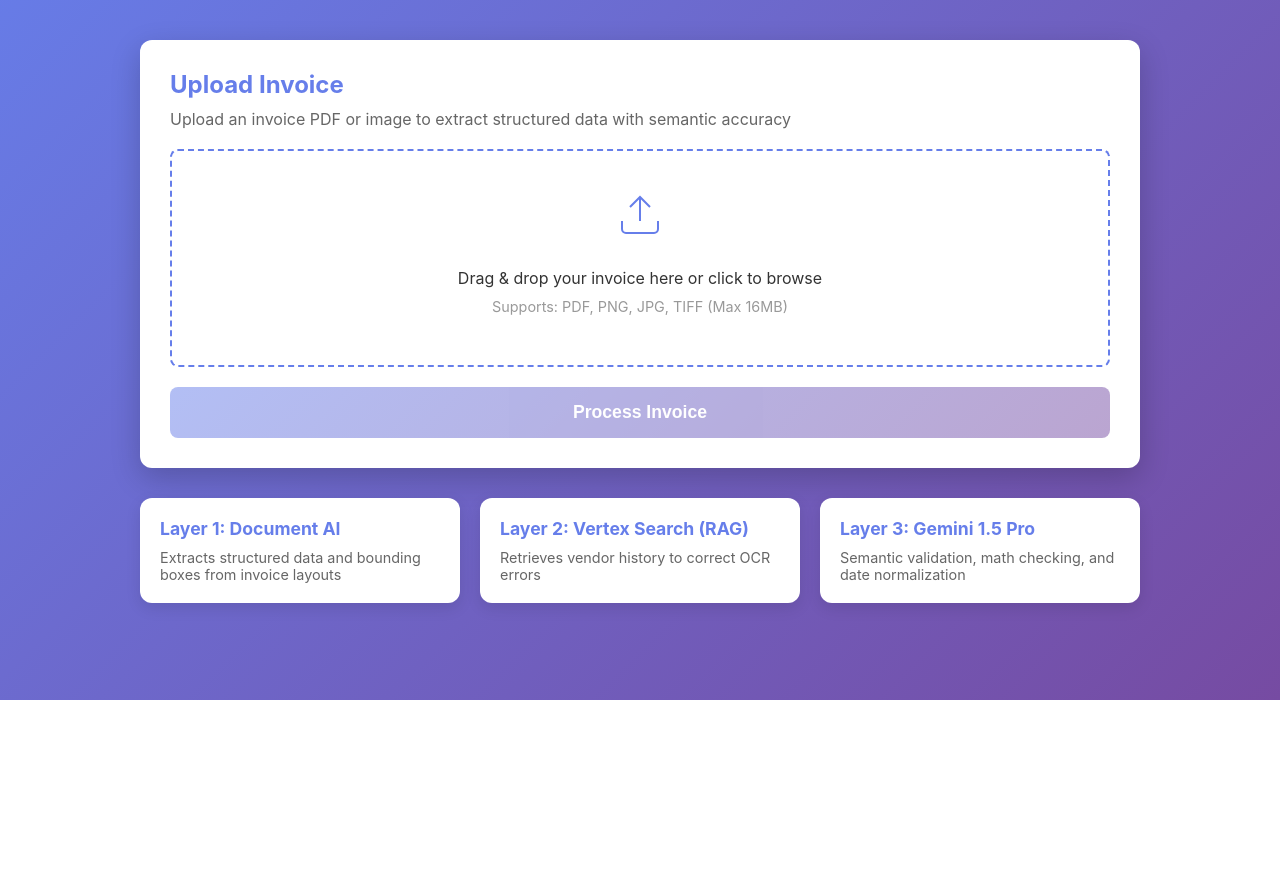
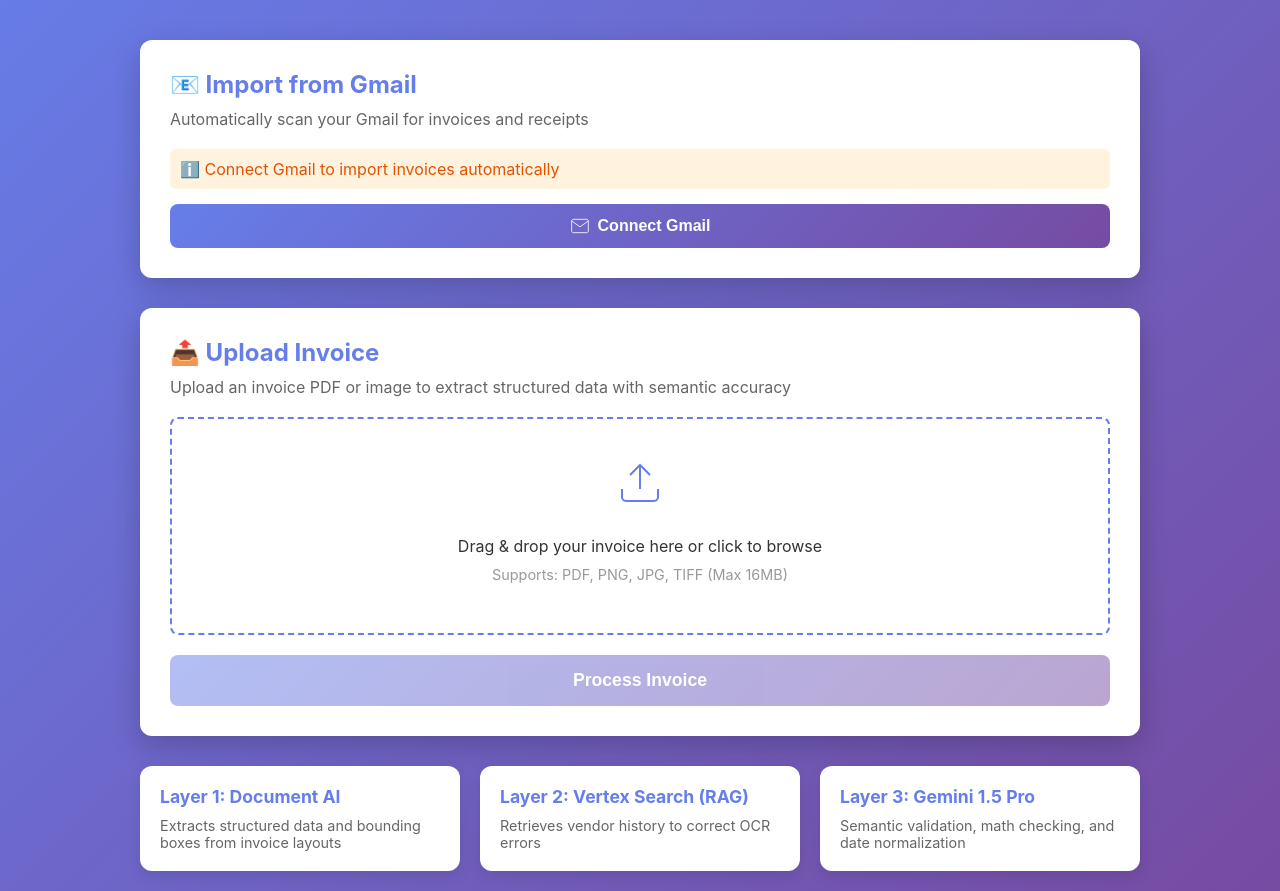
Before and after one commit to nq98/inv123, a Flask app: page / in a window 1280 px wide. Shown: the part 100-991 px from the top of the page. Before the commit the page ends 800 px from the top, so only its background shows below. Run offline with Flask 3, Linux system fonts and the light colour scheme.

Commit message:
Add Gmail integration for automatic invoice import and secure token storage
Integrates Gmail OAuth for secure authentication and implements server-side encrypted storage for OAuth tokens, replacing client-side cookies. Adds new routes for auth, callback, status, and disconnect, along with UI elements and JavaScript for Gmail functionality. Updates dependencies and includes a new module for secure token management.

Replit-Commit-Author: Agent
Replit-Commit-Session-Id: ce486b6e-076b-4a5b-965d-87535ba4ff30
Replit-Commit-Checkpoint-Type: full_checkpoint
Replit-Commit-Event-Id: 36aa3945-65b9-447b-93a9-67f2bf06bd6c
Replit-Commit-Screenshot-Url: https://storage.googleapis.com/screenshot-production-us-central1/75bd8e64-74c3-4cba-a6bc-f00d155715e0/ce486b6e-076b-4a5b-965d-87535ba4ff30/Rqu0DKV

```diff
--- a/app.py
+++ b/app.py
@@ -1,17 +1,22 @@
 import os
 import json
-from flask import Flask, request, jsonify, render_template
+from flask import Flask, request, jsonify, render_template, session, redirect, url_for
 from werkzeug.utils import secure_filename
 from invoice_processor import InvoiceProcessor
+from services.gmail_service import GmailService
+from services.token_storage import SecureTokenStorage
 from config import config
 
 app = Flask(__name__)
 app.config['MAX_CONTENT_LENGTH'] = 16 * 1024 * 1024
 app.config['UPLOAD_FOLDER'] = 'uploads'
+app.config['SECRET_KEY'] = os.getenv('SECRET_KEY', os.urandom(24).hex())
 
 os.makedirs(app.config['UPLOAD_FOLDER'], exist_ok=True)
 
 _processor = None
+_gmail_service = None
+_token_storage = None
 
 def get_processor():
     """Lazy initialization of InvoiceProcessor to avoid blocking app startup"""
@@ -19,6 +24,20 @@ def get_processor():
     if _processor is None:
         _processor = InvoiceProcessor()
     return _processor
+
+def get_gmail_service():
+    """Lazy initialization of GmailService"""
+    global _gmail_service
+    if _gmail_service is None:
+        _gmail_service = GmailService()
+    return _gmail_service
+
+def get_token_storage():
+    """Lazy initialization of SecureTokenStorage"""
+    global _token_storage
+    if _token_storage is None:
+        _token_storage = SecureTokenStorage()
+    return _token_storage
 
 ALLOWED_EXTENSIONS = {'pdf', 'png', 'jpg', 'jpeg', 'tiff', 'gif'}
 MIME_TYPES = {
@@ -119,6 +138,191 @@ def upload_invoice():
 
     return jsonify(result), 200
 
+@app.route('/api/ap-automation/gmail/auth', methods=['GET'])
+def gmail_auth():
+    """Initiate Gmail OAuth flow"""
+    try:
+        gmail_service = get_gmail_service()
+        auth_url, state = gmail_service.get_authorization_url()
+
+        session['oauth_state'] = state
+
+        return redirect(auth_url)
+    except Exception as e:
+        return jsonify({'error': str(e)}), 500
+
+@app.route('/api/ap-automation/gmail/callback', methods=['GET'])
+def gmail_callback():
+    """Handle Gmail OAuth callback"""
+    try:
+        code = request.args.get('code')
+        state = request.args.get('state')
+
+        if not code:
+            return jsonify({'error': 'No authorization code received'}), 400
+
+        stored_state = session.get('oauth_state')
+        if state != stored_state:
+            return jsonify({'error': 'State mismatch - possible CSRF attack'}), 400
+
+        gmail_service = get_gmail_service()
+        credentials = gmail_service.exchange_code_for_token(code)
+
+        # Store credentials securely server-side
+        token_storage = get_token_storage()
+        session_token = token_storage.store_credentials(credentials)
+
+        # Only store opaque session token in cookie (NOT the actual credentials)
+        session['gmail_session_token'] = session_token
+
+        return redirect('/?gmail_connected=true')
+    except Exception as e:
+        return jsonify({'error': f'OAuth callback failed: {str(e)}'}), 500
+
+@app.route('/api/ap-automation/gmail/status', methods=['GET'])
+def gmail_status():
+    """Check if Gmail is connected"""
+    session_token = session.get('gmail_session_token')
+
+    if not session_token:
+        return jsonify({'connected': False})
+
+    # Verify token exists in secure storage
+    token_storage = get_token_storage()
+    credentials = token_storage.get_credentials(session_token)
+
+    connected = credentials is not None
+    return jsonify({'connected': connected})
+
+@app.route('/api/ap-automation/gmail/disconnect', methods=['POST'])
+def gmail_disconnect():
+    """Disconnect Gmail"""
+    session_token = session.get('gmail_session_token')
+
+    if session_token:
+        # Delete credentials from secure storage
+        token_storage = get_token_storage()
+        token_storage.delete_credentials(session_token)
+
+        # Remove session token from cookie
+        session.pop('gmail_session_token')
+
+    return jsonify({'status': 'disconnected'})
+
+@app.route('/api/ap-automation/gmail/import', methods=['POST'])
+def gmail_import():
+    """
+    Import invoices from Gmail
+
+    Request body:
+    {
+        "max_results": 20,
+        "days_back": 30
+    }
+    """
+    try:
+        session_token = session.get('gmail_session_token')
+
+        if not session_token:
+            return jsonify({'error': 'Gmail not connected. Please authenticate first.'}), 401
+
+        # Retrieve credentials from secure server-side storage
+        token_storage = get_token_storage()
+        credentials = token_storage.get_credentials(session_token)
+
+        if not credentials:
+            return jsonify({'error': 'Gmail session expired. Please reconnect.'}), 401
+        data = request.get_json() or {}
+        max_results = data.get('max_results', 20)
+
+        gmail_service = get_gmail_service()
+        service = gmail_service.build_service(credentials)
+
+        messages = gmail_service.search_invoice_emails(service, max_results)
+
+        results = {
+            'total_found': len(messages),
+            'processed': [],
+            'skipped': [],
+            'errors': []
+        }
+
+        processor = get_processor()
+
+        for msg_ref in messages:
+            try:
+                message = gmail_service.get_message_details(service, msg_ref['id'])
+
+                if not message:
+                    results['skipped'].append({
+                        'id': msg_ref['id'],
+                        'reason': 'Failed to fetch message'
+                    })
+                    continue
+
+                metadata = gmail_service.get_email_metadata(message)
+
+                is_invoice, confidence, reasoning = gmail_service.classify_invoice_email(metadata)
+
+                if not is_invoice or confidence < 0.3:
+                    results['skipped'].append({
+                        'id': msg_ref['id'],
+                        'subject': metadata.get('subject'),
+                        'reason': f'Not an invoice (confidence: {confidence:.2f})',
+                        'reasoning': reasoning
+                    })
+                    continue
+
+                attachments = gmail_service.extract_attachments(service, message)
+
+                if not attachments:
+                    results['skipped'].append({
+                        'id': msg_ref['id'],
+                        'subject': metadata.get('subject'),
+                        'reason': 'No PDF attachments found'
+                    })
+                    continue
+
+                for filename, file_data in attachments:
+                    try:
+                        secure_name = secure_filename(filename)
+                        filepath = os.path.join(app.config['UPLOAD_FOLDER'], secure_name)
+
+                        with open(filepath, 'wb') as f:
+                            f.write(file_data)
+
+                        invoice_result = processor.process_local_file(filepath, 'application/pdf')
+
+                        os.remove(filepath)
+
+                        results['processed'].append({
+                            'gmail_id': msg_ref['id'],
+                            'subject': metadata.get('subject'),
+                            'from': metadata.get('from'),
+                            'date': metadata.get('date'),
+                            'filename': filename,
+                            'confidence': confidence,
+                            'extraction': invoice_result
+                        })
+
+                    except Exception as e:
+                        results['errors'].append({
+                            'gmail_id': msg_ref['id'],
+                            'filename': filename,
+                            'error': str(e)
+                        })
+
+            except Exception as e:
+                results['errors'].append({
+                    'gmail_id': msg_ref.get('id', 'unknown'),
+                    'error': str(e)
+                })
+
+        return jsonify(results), 200
+
+    except Exception as e:
+        return jsonify({'error': f'Gmail import failed: {str(e)}'}), 500
+
 if __name__ == '__main__':
     port = int(os.getenv('PORT', 5000))
     debug = os.getenv('FLASK_DEBUG', 'false').lower() == 'true'
--- a/pyproject.toml
+++ b/pyproject.toml
@@ -4,8 +4,11 @@ version = "0.1.0"
 description = "Add your description here"
 requires-python = ">=3.11"
 dependencies = [
+    "cryptography>=46.0.3",
     "flask>=3.1.2",
+    "google-api-python-client>=2.187.0",
     "google-auth>=2.43.0",
+    "google-auth-oauthlib>=1.2.2",
     "google-cloud-discoveryengine>=0.15.0",
     "google-cloud-documentai>=3.7.0",
     "google-cloud-storage>=3.6.0",
--- a/static/script.js
+++ b/static/script.js
@@ -6,7 +6,159 @@ const loading = document.getElementById('loading');
 const results = document.getElementById('results');
 const resultContent = document.getElementById('resultContent');
 
+const gmailConnectBtn = document.getElementById('gmailConnectBtn');
+const gmailImportBtn = document.getElementById('gmailImportBtn');
+const gmailDisconnectBtn = document.getElementById('gmailDisconnectBtn');
+const gmailStatus = document.getElementById('gmailStatus');
+const gmailConnectSection = document.getElementById('gmailConnectSection');
+const gmailImportSection = document.getElementById('gmailImportSection');
+const gmailImportResults = document.getElementById('gmailImportResults');
+const gmailMaxResults = document.getElementById('gmailMaxResults');
+
 let selectedFile = null;
+
+async function checkGmailStatus() {
+    try {
+        const response = await fetch('/api/ap-automation/gmail/status');
+        const data = await response.json();
+
+        if (data.connected) {
+            gmailStatus.innerHTML = '<div style="padding: 10px; background: #e8f5e9; border-radius: 6px; color: #2e7d32;">✅ Gmail Connected</div>';
+            gmailConnectSection.classList.add('hidden');
+            gmailImportSection.classList.remove('hidden');
+        } else {
+            gmailStatus.innerHTML = '<div style="padding: 10px; background: #fff3e0; border-radius: 6px; color: #e65100;">ℹ️ Connect Gmail to import invoices automatically</div>';
+            gmailConnectSection.classList.remove('hidden');
+            gmailImportSection.classList.add('hidden');
+        }
+    } catch (error) {
+        console.error('Error checking Gmail status:', error);
+    }
+}
+
+gmailConnectBtn.addEventListener('click', () => {
+    window.location.href = '/api/ap-automation/gmail/auth';
+});
+
+gmailDisconnectBtn.addEventListener('click', async () => {
+    if (confirm('Disconnect Gmail? You will need to reconnect to import invoices.')) {
+        try {
+            await fetch('/api/ap-automation/gmail/disconnect', { method: 'POST' });
+            checkGmailStatus();
+            gmailImportResults.innerHTML = '';
+        } catch (error) {
+            alert('Failed to disconnect Gmail: ' + error.message);
+        }
+    }
+});
+
+gmailImportBtn.addEventListener('click', async () => {
+    const maxResults = parseInt(gmailMaxResults.value) || 20;
+
+    gmailImportBtn.disabled = true;
+    gmailImportBtn.textContent = '🔍 Scanning Gmail...';
+    gmailImportResults.innerHTML = '<div style="padding: 15px; text-align: center;"><div class="spinner"></div><p>Scanning your Gmail for invoices...</p></div>';
+
+    try {
+        const response = await fetch('/api/ap-automation/gmail/import', {
+            method: 'POST',
+            headers: { 'Content-Type': 'application/json' },
+            body: JSON.stringify({ max_results: maxResults })
+        });
+
+        const data = await response.json();
+
+        if (!response.ok) {
+            throw new Error(data.error || 'Import failed');
+        }
+
+        displayGmailImportResults(data);
+
+    } catch (error) {
+        gmailImportResults.innerHTML = `<div style="padding: 15px; background: #ffebee; border-radius: 6px; color: #c62828;">❌ Error: ${error.message}</div>`;
+    } finally {
+        gmailImportBtn.disabled = false;
+        gmailImportBtn.textContent = '🔍 Scan & Import Invoices';
+    }
+});
+
+function displayGmailImportResults(data) {
+    let html = `
+        <div style="background: #f5f5f5; padding: 15px; border-radius: 6px; margin-bottom: 15px;">
+            <h3 style="margin: 0 0 10px 0;">Import Summary</h3>
+            <div style="display: grid; grid-template-columns: repeat(3, 1fr); gap: 10px;">
+                <div style="text-align: center; background: #fff; padding: 10px; border-radius: 4px;">
+                    <div style="font-size: 24px; font-weight: bold; color: #1976d2;">${data.total_found}</div>
+                    <div style="font-size: 12px; color: #666;">Emails Found</div>
+                </div>
+                <div style="text-align: center; background: #fff; padding: 10px; border-radius: 4px;">
+                    <div style="font-size: 24px; font-weight: bold; color: #388e3c;">${data.processed.length}</div>
+                    <div style="font-size: 12px; color: #666;">Imported</div>
+                </div>
+                <div style="text-align: center; background: #fff; padding: 10px; border-radius: 4px;">
+                    <div style="font-size: 24px; font-weight: bold; color: #f57c00;">${data.skipped.length}</div>
+                    <div style="font-size: 12px; color: #666;">Skipped</div>
+                </div>
+            </div>
+        </div>
+    `;
+
+    if (data.processed.length > 0) {
+        html += '<h3>✅ Successfully Imported</h3>';
+        data.processed.forEach(item => {
+            const vendor = item.extraction?.validated?.vendor?.name || 'Unknown';
+            const total = item.extraction?.validated?.totals?.total || 'N/A';
+            const currency = item.extraction?.validated?.currency || '';
+
+            html += `
+                <div style="background: #e8f5e9; padding: 12px; border-radius: 6px; margin-bottom: 10px; border-left: 4px solid #4caf50;">
+                    <div style="font-weight: bold;">${item.subject}</div>
+                    <div style="font-size: 13px; color: #666; margin-top: 5px;">
+                        From: ${item.from} | Date: ${item.date}
+                    </div>
+                    <div style="margin-top: 5px;">
+                        Vendor: <strong>${vendor}</strong> | Total: <strong>${currency} ${total}</strong>
+                    </div>
+                </div>
+            `;
+        });
+    }
+
+    if (data.skipped.length > 0) {
+        html += '<details style="margin-top: 15px;"><summary style="cursor: pointer; font-weight: 600; padding: 10px; background: #fff3e0; border-radius: 6px;">⚠️ Skipped Emails (' + data.skipped.length + ')</summary><div style="margin-top: 10px;">';
+        data.skipped.forEach(item => {
+            html += `
+                <div style="background: #fff; padding: 10px; border-radius: 4px; margin-bottom: 8px; border-left: 3px solid #ff9800; font-size: 13px;">
+                    <div style="font-weight: bold;">${item.subject || 'No subject'}</div>
+                    <div style="color: #666; margin-top: 3px;">Reason: ${item.reason}</div>
+                </div>
+            `;
+        });
+        html += '</div></details>';
+    }
+
+    if (data.errors.length > 0) {
+        html += '<details style="margin-top: 15px;"><summary style="cursor: pointer; font-weight: 600; padding: 10px; background: #ffebee; border-radius: 6px;">❌ Errors (' + data.errors.length + ')</summary><div style="margin-top: 10px;">';
+        data.errors.forEach(item => {
+            html += `
+                <div style="background: #fff; padding: 10px; border-radius: 4px; margin-bottom: 8px; border-left: 3px solid #f44336; font-size: 13px;">
+                    <div style="color: #c62828;">${item.error}</div>
+                </div>
+            `;
+        });
+        html += '</div></details>';
+    }
+
+    gmailImportResults.innerHTML = html;
+}
+
+checkGmailStatus();
+
+const urlParams = new URLSearchParams(window.location.search);
+if (urlParams.get('gmail_connected') === 'true') {
+    window.history.replaceState({}, document.title, window.location.pathname);
+    checkGmailStatus();
+}
 
 uploadArea.addEventListener('click', () => fileInput.click());
 
--- a/static/style.css
+++ b/static/style.css
@@ -69,6 +69,48 @@ header h1 {
 .upload-area.dragover {
     background: #f0f4ff;
     border-color: #764ba2;
+}
+
+.gmail-btn {
+    background: linear-gradient(135deg, #667eea 0%, #764ba2 100%);
+    color: white;
+    border: none;
+    padding: 12px 24px;
+    border-radius: 8px;
+    font-size: 16px;
+    font-weight: 600;
+    cursor: pointer;
+    transition: all 0.3s;
+    display: inline-flex;
+    align-items: center;
+    justify-content: center;
+}
+
+.gmail-btn:hover {
+    transform: translateY(-2px);
+    box-shadow: 0 5px 15px rgba(102, 126, 234, 0.4);
+}
+
+.gmail-btn:disabled {
+    opacity: 0.6;
+    cursor: not-allowed;
+    transform: none;
+}
+
+.gmail-disconnect-btn {
+    background: #f44336;
+    color: white;
+    border: none;
+    padding: 12px 24px;
+    border-radius: 8px;
+    font-size: 16px;
+    font-weight: 600;
+    cursor: pointer;
+    transition: all 0.3s;
+}
+
+.gmail-disconnect-btn:hover {
+    background: #d32f2f;
 }
 
 .upload-area svg {
--- a/templates/index.html
+++ b/templates/index.html
@@ -4,7 +4,7 @@
     <meta charset="UTF-8">
     <meta name="viewport" content="width=device-width, initial-scale=1.0">
     <title>Enterprise Invoice Extraction System</title>
-    <link rel="stylesheet" href="/static/style.css?v=4">
+    <link rel="stylesheet" href="/static/style.css?v=5">
 </head>
 <body>
     <div class="container">
@@ -14,7 +14,37 @@
         </header>
 
         <div class="card">
-            <h2>Upload Invoice</h2>
+            <h2>📧 Import from Gmail</h2>
+            <p>Automatically scan your Gmail for invoices and receipts</p>
+
+            <div id="gmailStatus" style="margin-bottom: 15px;"></div>
+
+            <div id="gmailConnectSection">
+                <button id="gmailConnectBtn" class="gmail-btn">
+                    <svg width="20" height="20" viewBox="0 0 24 24" fill="none" stroke="currentColor" style="margin-right: 8px;">
+                        <path d="M4 4h16c1.1 0 2 .9 2 2v12c0 1.1-.9 2-2 2H4c-1.1 0-2-.9-2-2V6c0-1.1.9-2 2-2z"></path>
+                        <polyline points="22,6 12,13 2,6"></polyline>
+                    </svg>
+                    Connect Gmail
+                </button>
+            </div>
+
+            <div id="gmailImportSection" class="hidden">
+                <div style="display: flex; gap: 10px; margin-bottom: 15px;">
+                    <input type="number" id="gmailMaxResults" value="20" min="1" max="100" style="width: 100px; padding: 10px; border: 1px solid #ddd; border-radius: 6px;" placeholder="Count">
+                    <button id="gmailImportBtn" class="gmail-btn">
+                        🔍 Scan & Import Invoices
+                    </button>
+                    <button id="gmailDisconnectBtn" class="gmail-disconnect-btn">
+                        Disconnect
+                    </button>
+                </div>
+                <div id="gmailImportResults"></div>
+            </div>
+        </div>
+
+        <div class="card">
+            <h2>📤 Upload Invoice</h2>
             <p>Upload an invoice PDF or image to extract structured data with semantic accuracy</p>
 
             <form id="uploadForm">
@@ -59,6 +89,6 @@
         </div>
     </div>
 
-    <script src="/static/script.js?v=4"></script>
+    <script src="/static/script.js?v=5"></script>
 </body>
 </html>
```
Also changed, not shown: attached_assets/Pasted-System-Architecture-Gmail-Invoice-Scanner-The-Brain-1-The-Connection-OAuth2-Setup-Flow-Use-1763821128055_1763821128055.txt (added, +71 -0 lines), services/token_storage.py (added, +130 -0 lines), 3 other files.
